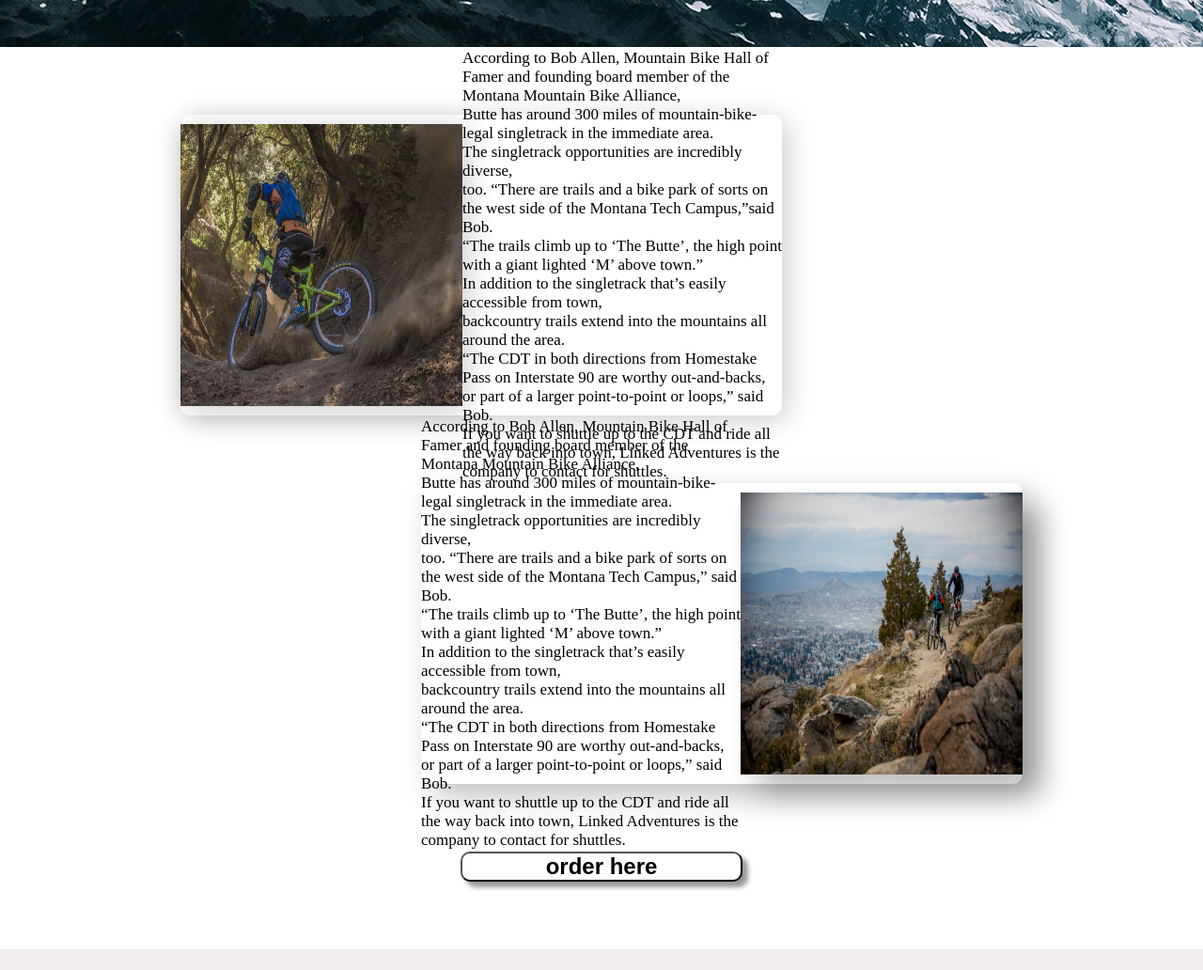
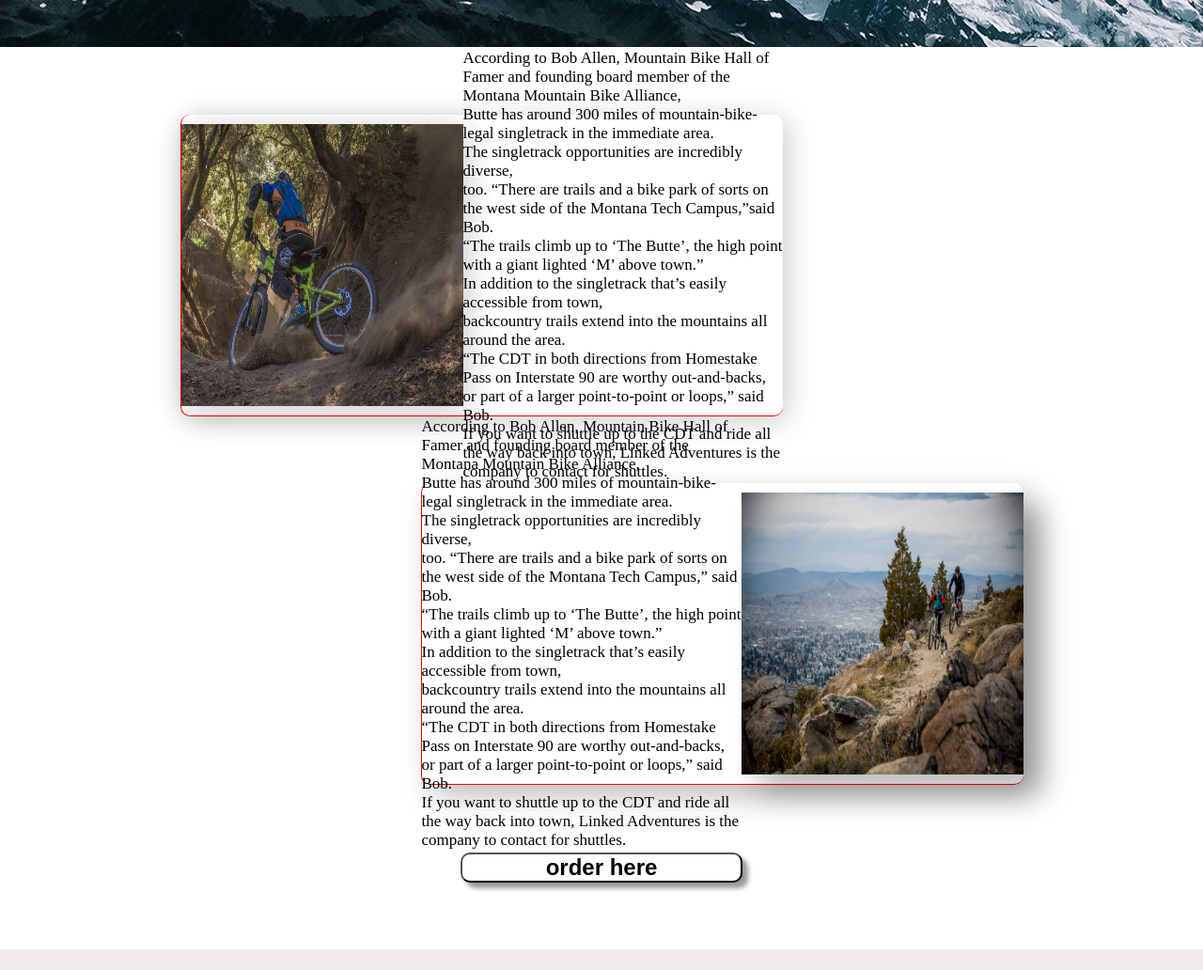
Before and after one commit to lundin19/Produktionsmilj-, a plain HTML site: page Biking.html in a window 1280 px wide. Shown: the part 300-1332 px from the top of the page at 94% size. Drawn offline with Linux system fonts and the light colour scheme; a web font is replaced by a local one.

Commit message:
Update offers.css

```diff
--- a/Website/css/offers.css
+++ b/Website/css/offers.css
@@ -29,6 +29,8 @@ justify-content: space-evenly;
         flex-direction: row;
         align-items: center;
         justify-content: space-evenly;
+        border-left:1.5px solid red ;
+        border-bottom: 1.5px solid red;
       }
 
       .bike2 {
@@ -45,6 +47,9 @@ justify-content: space-evenly;
        flex-direction: row-reverse;
        align-items: center;
        justify-content: space-evenly;
+       border-left:1.5px solid red ;
+       border-bottom: 1.5px solid red;
+
       }
 #hp2  {
  box-shadow: 20px 20px 30px rgba(0, 0, 0, 0.26);
```
